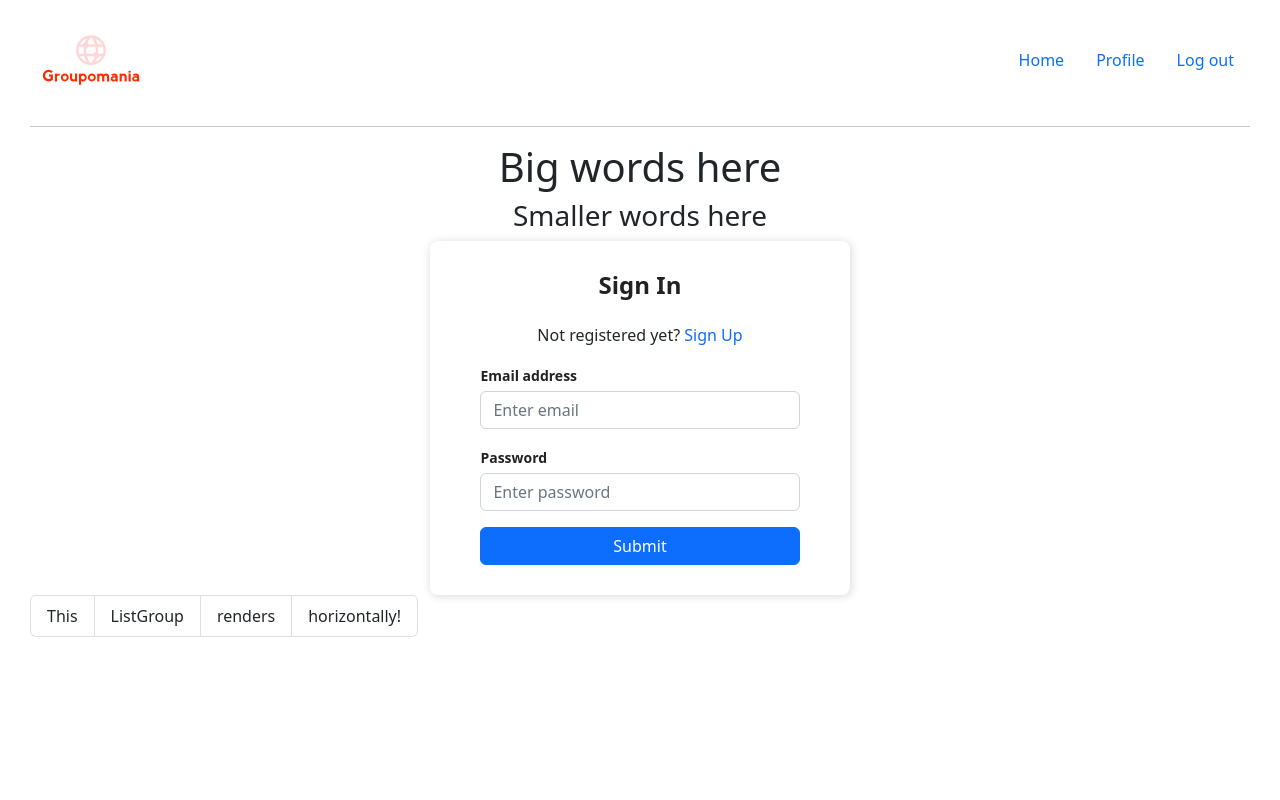
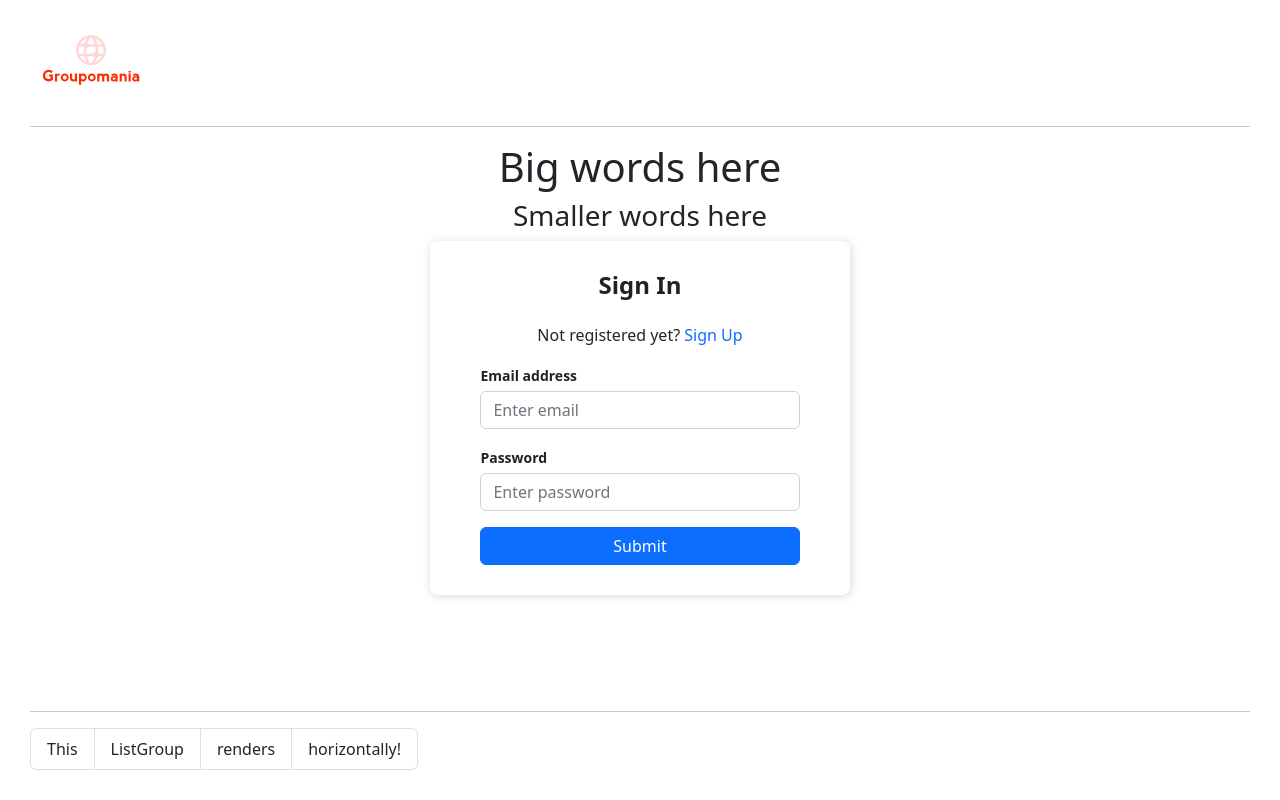
Before and after one commit to divineaverage/P7_Groupomania, a React (Create React App) app in the folder client/: page /Auth in a window 1280 px wide. Built offline with nearby package versions, Linux system fonts and the light colour scheme.

Commit message:
some more styling, nav and footer, updated routes

```diff
--- a/client/src/components/Login/Auth.jsx
+++ b/client/src/components/Login/Auth.jsx
@@ -1,5 +1,5 @@
 import React, { useState } from "react";
-import NavBar from "../shared/Nav";
+import NavBar from "./AuthNav";
 import Footer from "../shared/Footer";
 import "./auth.scss";
 import "../../sass/app.scss"
--- /dev/null
+++ b/client/src/components/Login/AuthNav.jsx
@@ -0,0 +1,20 @@
+import Nav from "react-bootstrap/Nav";
+import logo from "../../assets/icon-above-font.svg";
+import "../shared/nav.scss";
+
+function NavBar() {
+  return (
+    <div className="page-header">
+    <div className="nav-container">
+      <div className="logo-box">
+        <img className="logo" src={logo} alt="Groupomania logo"></img>
+      </div>
+      <div className="navList">
+      </div>
+    </div>
+    <hr className="solid"></hr>
+    </div>
+  );
+}
+
+export default NavBar;
--- a/client/src/components/shared/Footer.jsx
+++ b/client/src/components/shared/Footer.jsx
@@ -1,13 +1,17 @@
 import ListGroup from 'react-bootstrap/ListGroup';
+import "./footer.scss"
 
 function Footer() {
   return (
+    <div className='footer-box'>
+        <hr className="solid"></hr>
     <ListGroup horizontal>
       <ListGroup.Item>This</ListGroup.Item>
       <ListGroup.Item>ListGroup</ListGroup.Item>
       <ListGroup.Item>renders</ListGroup.Item>
       <ListGroup.Item>horizontally!</ListGroup.Item>
     </ListGroup>
+    </div>
   );
 }
 
--- a/client/src/components/shared/footer.scss
+++ b/client/src/components/shared/footer.scss
@@ -0,0 +1,7 @@
+.footer-box {
+    position: fixed;
+    left: 30px;
+    right: 30px;
+    bottom: 30px;
+    text-align: center;
+  }
```
Also changed, not shown: 1 other file (tests, documents, lock files or other folders).
